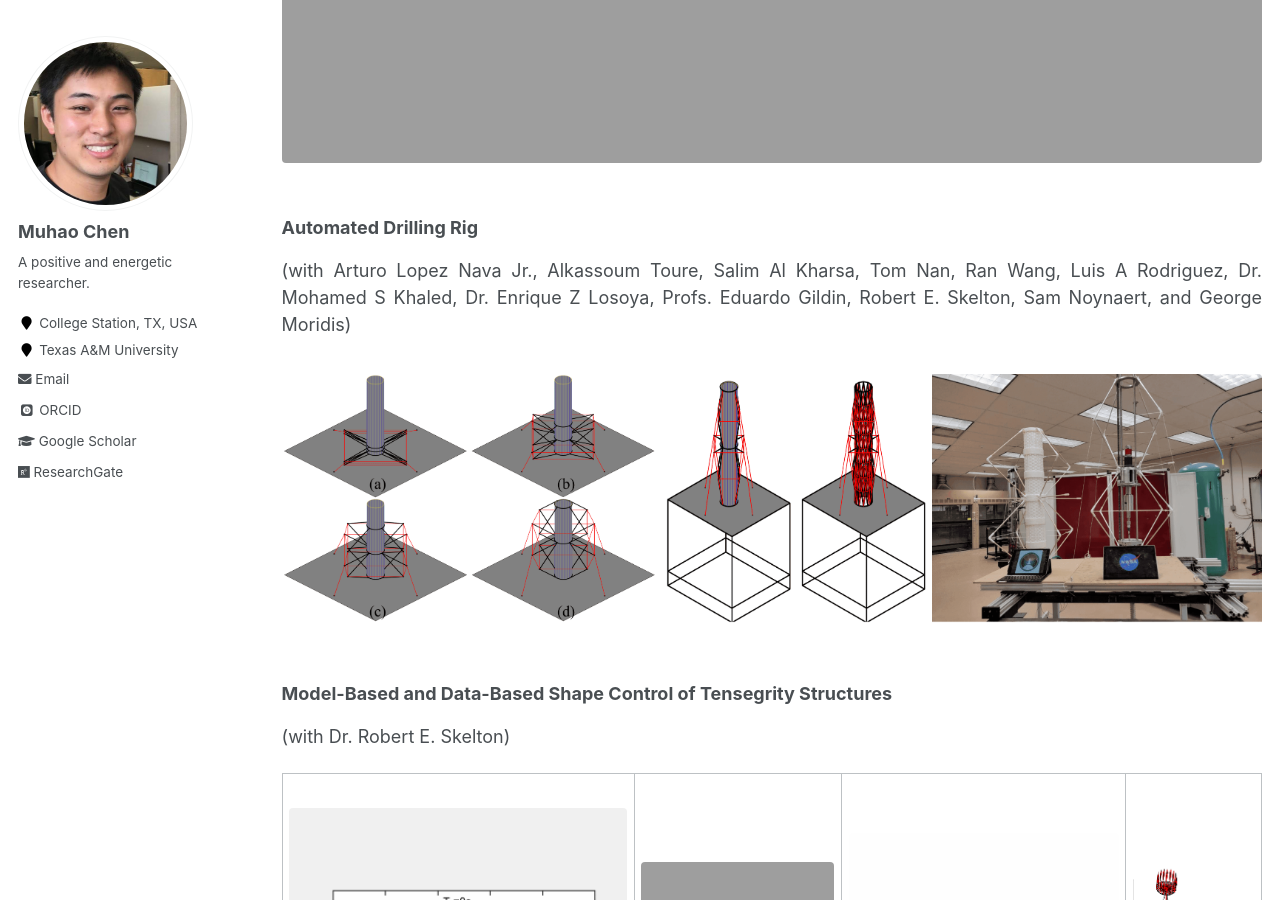
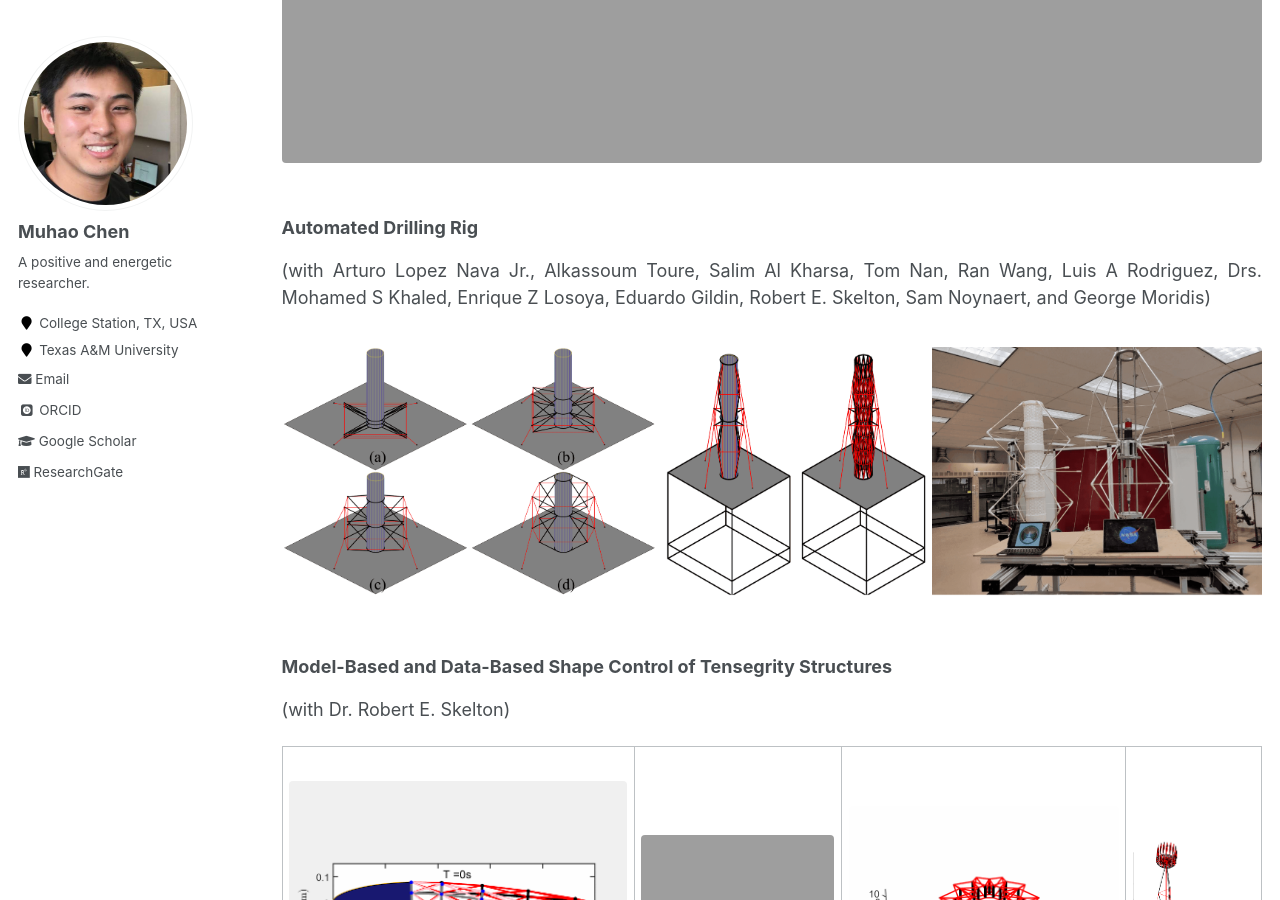
Before and after one commit to Muhao-Chen/muhao-chen.github.io, a Jekyll site: the page built from _pages/research.md, in a window 1280 px wide and 900 px high, scrolled down 1946 px. Built offline with Jekyll 4.4.1, drawn with Linux system fonts in a browser that asks for light colours; some web fonts are replaced; some of the changed text lies outside the part shown.

Commit message:
Update research.md

```diff
--- a/_pages/research.md
+++ b/_pages/research.md
@@ -103,7 +103,7 @@ We would also like to develop and offer more and more software and tools to help
 
 
 ### Automated Drilling Rig
-(with Arturo Lopez Nava Jr., Alkassoum Toure, Salim Al Kharsa, Tom Nan, Ran Wang, Luis A Rodriguez, Dr. Mohamed S Khaled, Dr. Enrique Z Losoya, Profs. Eduardo Gildin, Robert E. Skelton, Sam Noynaert, and George Moridis)
+(with Arturo Lopez Nava Jr., Alkassoum Toure, Salim Al Kharsa, Tom Nan, Ran Wang, Luis A Rodriguez, Drs. Mohamed S Khaled, Enrique Z Losoya, Eduardo Gildin, Robert E. Skelton, Sam Noynaert, and George Moridis)
 
 <figure><img src="{{ site.url }}/images/rffi/rig.png" width="800"/></figure>
 
@@ -163,7 +163,7 @@ We would also like to develop and offer more and more software and tools to help
 
 
 ### Deployable Clustered Cable Nets
-(with Dr. Shuo Ma, Kai Lu, and Xinzhu Zhou)
+(with Kai Lu, Xinzhu Zhou, and Dr. Shuo Ma)
 
 <figure><img src="{{ site.url }}/images/rffi/cable_net.png" width="800"/></figure>
 
```
